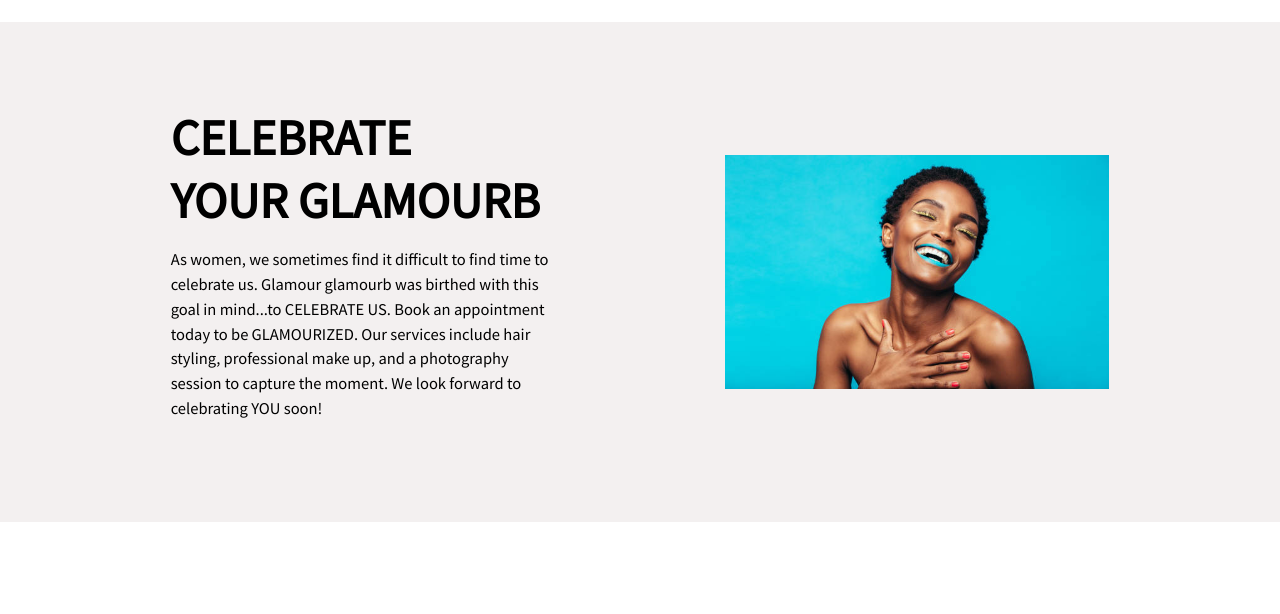
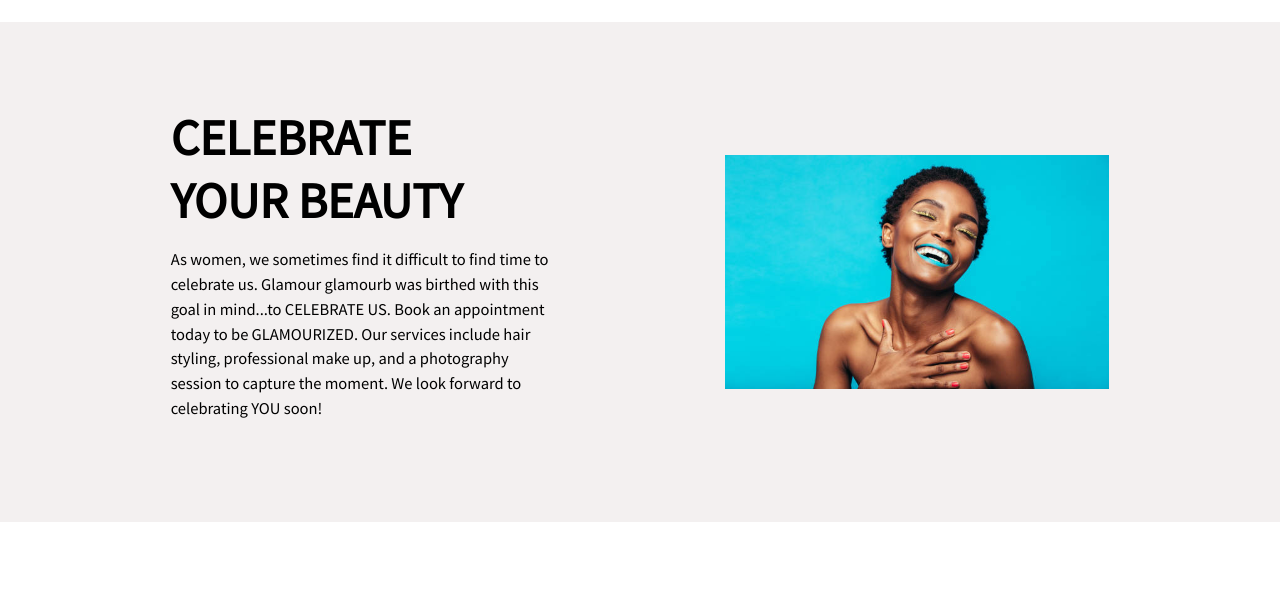
Before and after one commit to a-cole55/practicenodeapp, a website: page glamourb/index.html in a window 1280 px wide. Shown: the part 1028-1642 px from the top of the page. Drawn offline with nearby package versions, Linux system fonts and the light colour scheme; files that its build step writes are made by us from their sources; files whose address does not match are found by name; a web font is replaced by a local one.

Commit message:
file name

```diff
--- a/glamourb/index.html
+++ b/glamourb/index.html
@@ -42,7 +42,7 @@
         <div></div>
         <section id="about">
             <section id="two">
-                <h2>Celebrate <br>Your glamourb</h2>
+                <h2>Celebrate <br>Your Beauty</h2>
                 <p>As women, we sometimes find it difficult to find time to celebrate us. Glamour glamourb was birthed with this goal in mind...to CELEBRATE US. Book an appointment today to be GLAMOURIZED. Our services include hair styling, professional make up, and a photography session to capture the moment. We look forward to celebrating YOU soon!</p>
             </section>
             <img class="pop-out" src="glamourb/assets/beauty8.jpg" alt="glamourb">
```
